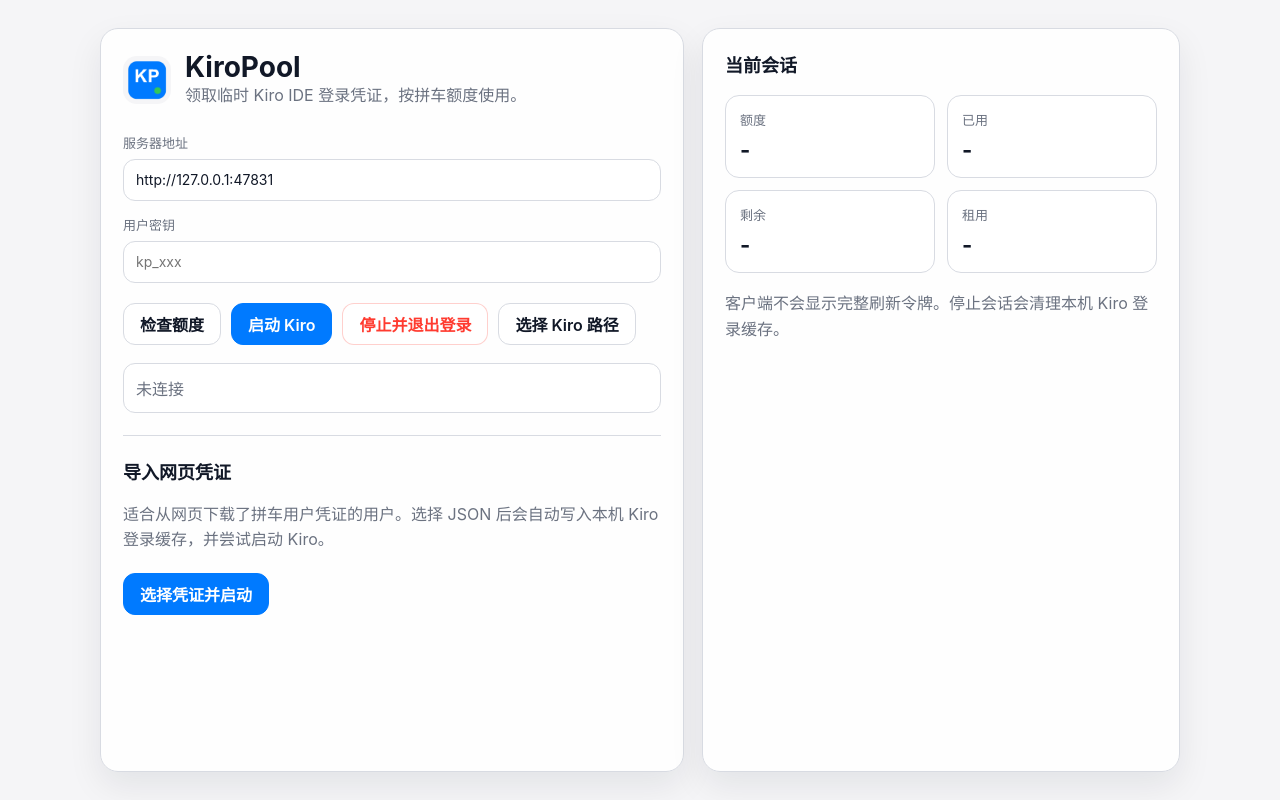
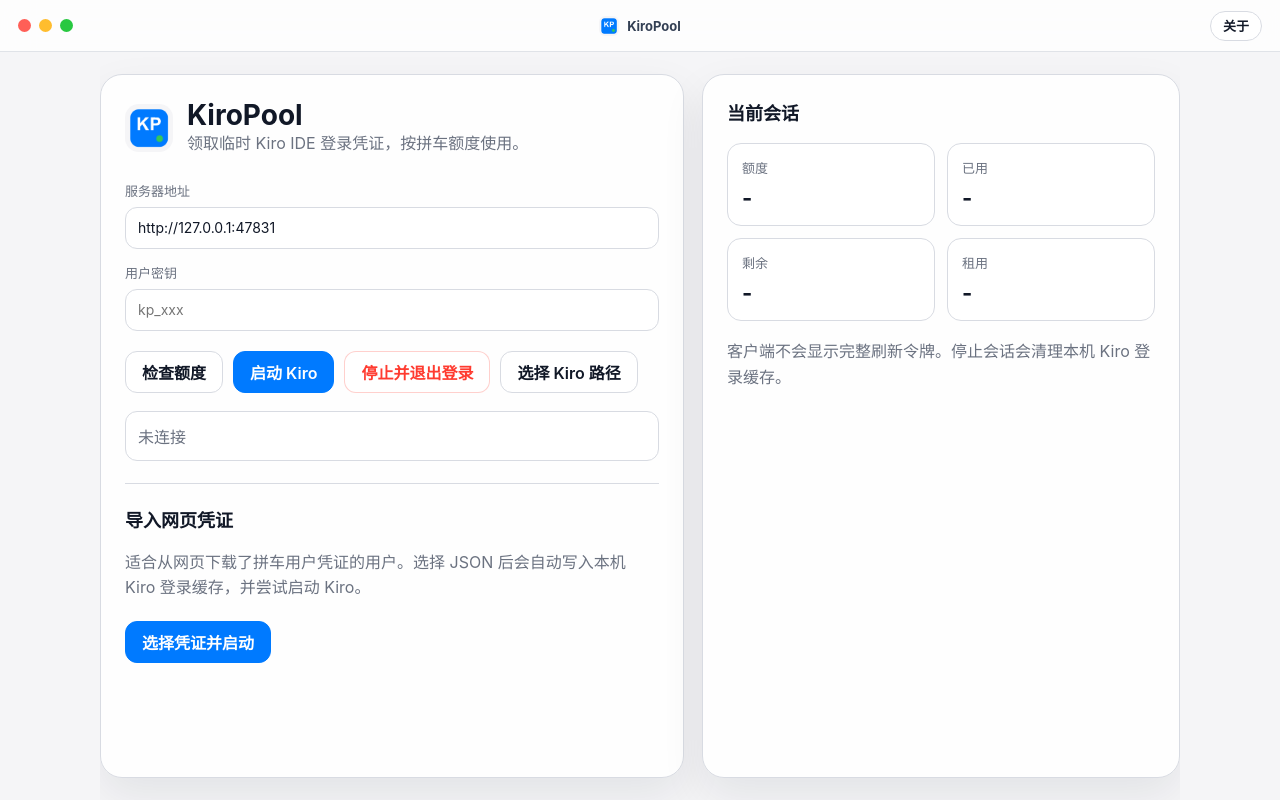
Before and after one commit to mzrodyu/kiropool, an Electron app: page apps/client/src/index.html in a window 1280 px wide. Drawn offline with Linux system fonts and the light colour scheme; no server answers.

Commit message:
Add mac style client and macOS build

```diff
--- a/apps/client/src/index.html
+++ b/apps/client/src/index.html
@@ -7,6 +7,18 @@
   <link rel="stylesheet" href="./styles.css" />
 </head>
 <body>
+  <header class="titlebar">
+    <div class="traffic">
+      <button id="winClose" class="dot close" aria-label="关闭"></button>
+      <button id="winMinimize" class="dot minimize" aria-label="最小化"></button>
+      <button id="winMaximize" class="dot maximize" aria-label="最大化"></button>
+    </div>
+    <div class="titlebar-title">
+      <img src="./icon.png" alt="" />
+      <span>KiroPool</span>
+    </div>
+    <button id="btnAbout" class="about">关于</button>
+  </header>
   <main class="shell">
     <section class="panel">
       <div class="brand">
--- a/apps/client/src/preload.js
+++ b/apps/client/src/preload.js
@@ -8,5 +8,9 @@
   heartbeat: () => ipcRenderer.invoke('lease:heartbeat'),
   stopLease: () => ipcRenderer.invoke('lease:stop'),
   importCredential: (payload) => ipcRenderer.invoke('credential:import', payload),
-  pickKiroExe: () => ipcRenderer.invoke('kiro:pickExe')
+  pickKiroExe: () => ipcRenderer.invoke('kiro:pickExe'),
+  minimizeWindow: () => ipcRenderer.invoke('window:minimize'),
+  maximizeWindow: () => ipcRenderer.invoke('window:maximize'),
+  closeWindow: () => ipcRenderer.invoke('window:close'),
+  showAbout: () => ipcRenderer.invoke('app:about')
 });
--- a/apps/client/src/renderer.js
+++ b/apps/client/src/renderer.js
@@ -131,5 +131,9 @@
 $('btnStop').addEventListener('click', stopLease);
 $('btnImportCredential').addEventListener('click', importCredential);
 $('btnPickKiro').addEventListener('click', pickKiroExe);
+$('winClose').addEventListener('click', () => api.closeWindow());
+$('winMinimize').addEventListener('click', () => api.minimizeWindow());
+$('winMaximize').addEventListener('click', () => api.maximizeWindow());
+$('btnAbout').addEventListener('click', () => api.showAbout());
 
 loadState();
--- a/apps/client/src/styles.css
+++ b/apps/client/src/styles.css
@@ -20,6 +20,72 @@
   font-family: -apple-system, BlinkMacSystemFont, "SF Pro Text", "Segoe UI", Arial, sans-serif;
   background: var(--bg);
   color: var(--text);
+  overflow: hidden;
+}
+
+.titlebar {
+  height: 52px;
+  display: grid;
+  grid-template-columns: 120px 1fr 120px;
+  align-items: center;
+  padding: 0 18px;
+  background: rgba(255, 255, 255, 0.78);
+  border-bottom: 1px solid rgba(216, 219, 226, 0.78);
+  backdrop-filter: blur(18px);
+  -webkit-app-region: drag;
+}
+
+.traffic {
+  display: flex;
+  gap: 8px;
+  align-items: center;
+}
+
+.dot {
+  width: 13px;
+  height: 13px;
+  min-height: 13px;
+  padding: 0;
+  border-radius: 50%;
+  border: 0;
+  -webkit-app-region: no-drag;
+}
+
+.dot.close {
+  background: #ff5f57;
+}
+
+.dot.minimize {
+  background: #ffbd2e;
+}
+
+.dot.maximize {
+  background: #28c840;
+}
+
+.titlebar-title {
+  display: flex;
+  align-items: center;
+  justify-content: center;
+  gap: 8px;
+  color: #344054;
+  font-size: 13px;
+  font-weight: 700;
+}
+
+.titlebar-title img {
+  width: 20px;
+  height: 20px;
+  border-radius: 6px;
+}
+
+.about {
+  justify-self: end;
+  min-height: 30px;
+  border-radius: 999px;
+  padding: 0 12px;
+  font-size: 13px;
+  -webkit-app-region: no-drag;
 }
 
 .shell {
@@ -28,16 +94,17 @@
   gap: 18px;
   width: min(1080px, calc(100% - 32px));
   margin: 0 auto;
-  padding: 28px 0;
-  min-height: 100vh;
+  padding: 22px 0;
+  height: calc(100vh - 52px);
+  overflow: auto;
 }
 
 .panel {
   background: var(--panel);
   border: 1px solid var(--line);
-  border-radius: 18px;
-  padding: 22px;
-  box-shadow: 0 14px 34px rgba(17, 24, 39, 0.08);
+  border-radius: 22px;
+  padding: 24px;
+  box-shadow: 0 18px 44px rgba(17, 24, 39, 0.08);
 }
 
 .brand {
@@ -133,6 +200,7 @@
   cursor: pointer;
   font: inherit;
   font-weight: 600;
+  -webkit-app-region: no-drag;
 }
 
 button.primary {
```
Also changed, not shown: apps/client/package.json (+15 -1 lines), apps/client/src/main.js (+53 -9 lines), .github/workflows/build.yml.
